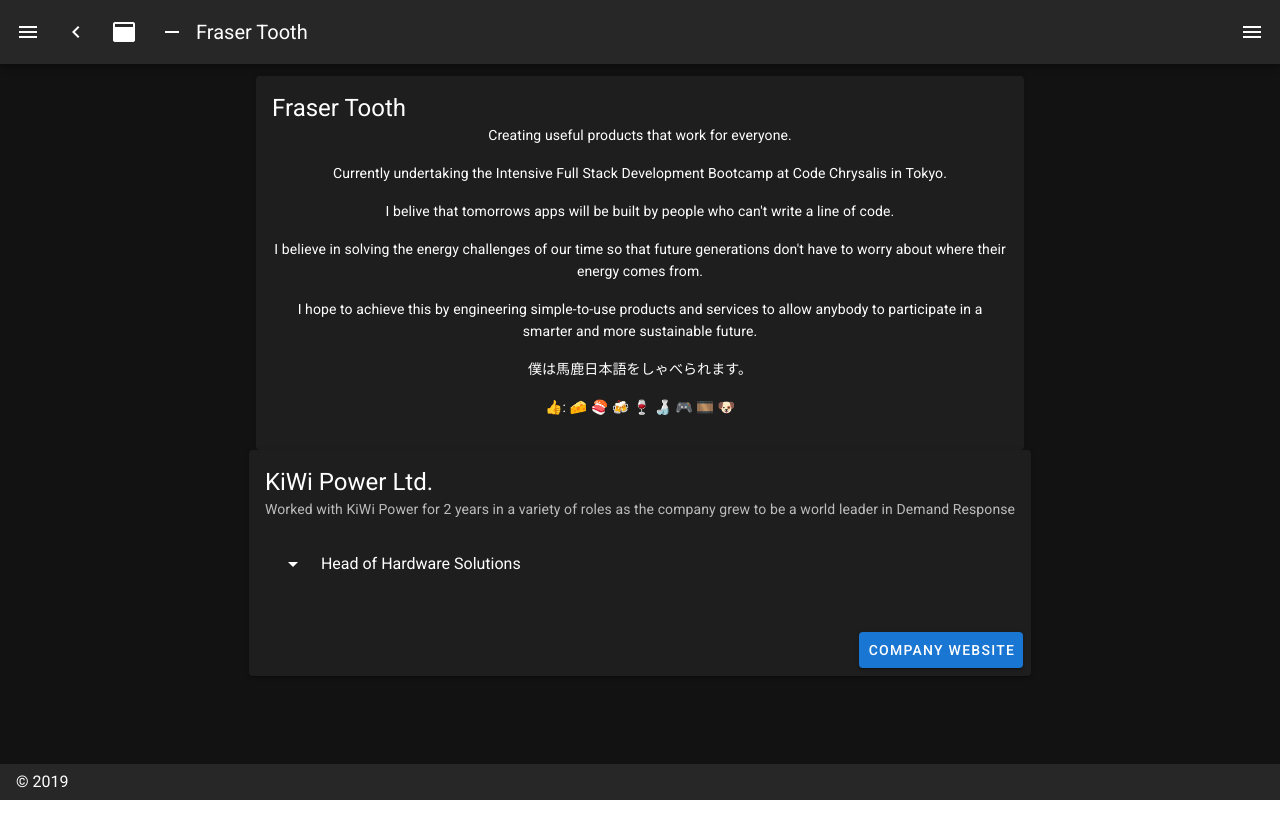
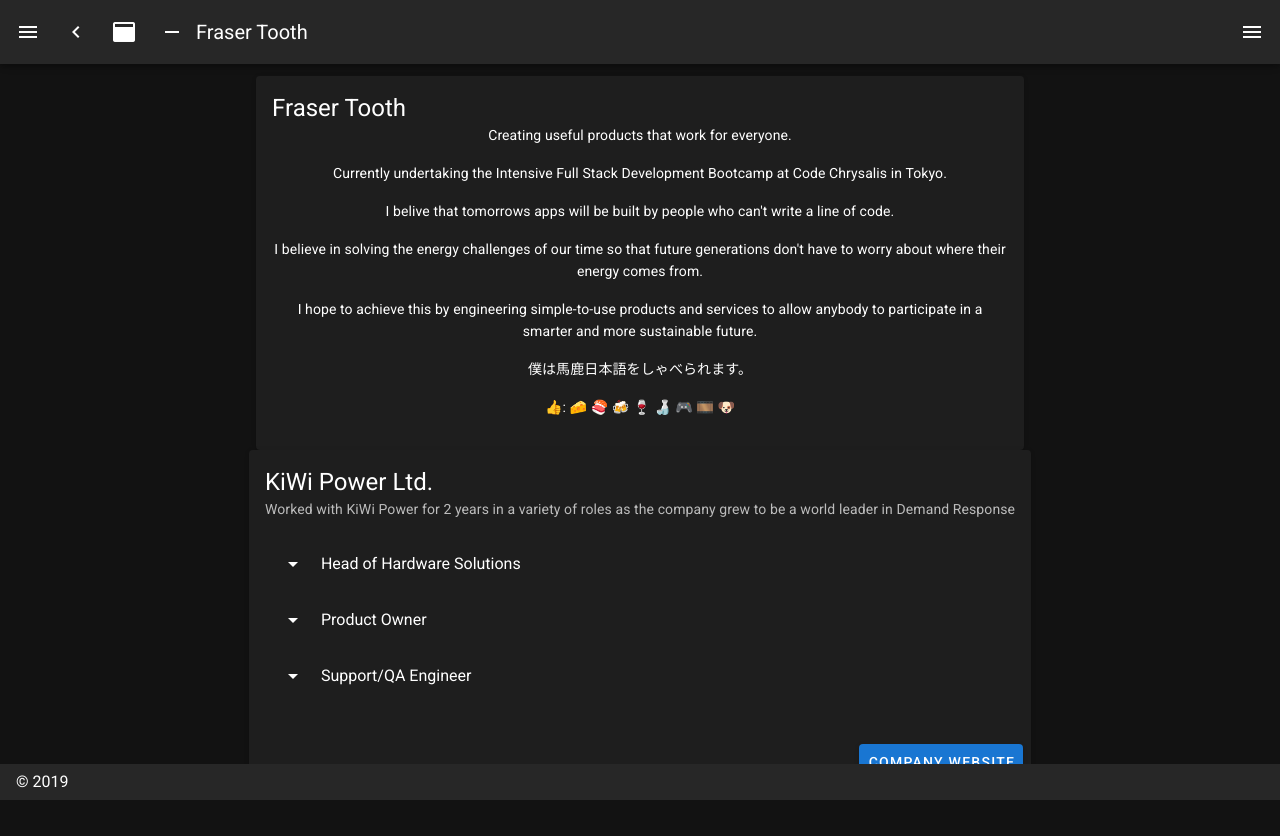
Before and after one commit to FraserTooth/frasertooth.github.io-vueApp, a Nuxt app: page /aboutme in a window 1280 px wide. Before the commit the page ends 800 px from the top, so only its background shows below. Built offline with nearby package versions, Linux system fonts and the light colour scheme.

Commit message:
Added combinator files to make additons easier

```diff
--- /dev/null
+++ b/assets/data/experience/experience.js
@@ -0,0 +1,5 @@
+import kiwipower from './kiwipower.json'
+
+const experience = [kiwipower]
+
+export default experience
--- a/assets/data/experience/kiwipower.json
+++ b/assets/data/experience/kiwipower.json
@@ -12,6 +12,25 @@
         "Onboarding of new manufacturers. Ran the hiring process in the Firmware team",
         "Engagement with external partners to assist in the technical analysis of new business opportunities."
       ]
+    },
+    {
+      "jobTitle": "Product Owner",
+      "dates": "(01/2018 – 04/2019)",
+      "lines": [
+        "Ownership of all legacy and new Internet of Things hardware, guiding the firmware team, developing specifications with business owners and managing feature priorities.",
+        "Also wrote TDD code for bug fixing and small features in the ‘Electric Imp platform’ language Squirrel and companion testing framework ‘Nutkin’.",
+        "Role involved Agile management, documentation, business analysis using MySQL and Python, basic Android app development, physical hardware builds, policy engagement and lobbying, testing, prototyping and competitor research."
+      ]
+    },
+    {
+      "jobTitle": "Support/QA Engineer",
+      "dates": "(01/2017 – 01/2019)",
+      "lines": [
+        "My role was to own the resolution of operational problems, support product development and solve unique project challenges.",
+        "QA tasks: Bug diagnostics in our hardware and web services, automation of manual team tasks and ensuring commissioning best practice.",
+        "Support tasks: sourcing and testing equipment, automated testing maintenance and code level bug analysis in C & Squirrel.",
+        "Also supported various one-off projects such as an ‘SQL/Influx to modbus to voltages’ interface built with a RaspberryPi and NodeRed."
+      ]
     }
   ],
   "links": {
--- /dev/null
+++ b/assets/data/projects/projects.js
@@ -0,0 +1,6 @@
+import alwyn from './alwyn.json'
+import goexamine from './goexamine.json'
+
+const projects = [alwyn, goexamine]
+
+export default projects
--- a/components/experience/Job.vue
+++ b/components/experience/Job.vue
@@ -1,5 +1,5 @@
 <template>
-  <v-list-group no-action sub-group>
+  <v-list-group active-class="router-link-active" no-action sub-group>
     <template v-slot:activator>
       <v-list-item-content>
         <v-list-item-title>{{jobData.jobTitle}}</v-list-item-title>
@@ -9,7 +9,7 @@
     <v-list-item>
       <v-list-item-content>
         <v-card-subtitle>{{jobData.dates}}</v-card-subtitle>
-        <div v-for="line in jobData.lines" :key="line[0]">{{line}}</div>
+        <div v-for="line in jobData.lines" :key="line">{{line}}</div>
       </v-list-item-content>
     </v-list-item>
   </v-list-group>
--- a/pages/aboutme.vue
+++ b/pages/aboutme.vue
@@ -1,7 +1,7 @@
 <template>
   <v-layout column justify-center align-center>
     <ResumeIntroduction />
-    <CompanyCard :experienceData="kiwiData" />
+    <CompanyCard v-for="company in companies" :experienceData="company" :key="company.company" />
   </v-layout>
 </template>
 
@@ -10,7 +10,7 @@ import ResumeIntroduction from '../components/resume/ResumeIntroduction.vue'
 import CompanyCard from '../components/experience/CompanyCard.vue'
 
 //  JSON Files for Jobs
-import kiwiData from '../assets/data/experience/kiwipower.json'
+import companies from '../assets/data/experience/experience.js'
 export default {
   components: {
     ResumeIntroduction,
@@ -18,7 +18,7 @@ export default {
   },
   data() {
     return {
-      kiwiData
+      companies
     }
   }
 }
--- a/pages/projects.vue
+++ b/pages/projects.vue
@@ -2,8 +2,7 @@
   <v-layout column justify-center align-center>
     <v-flex xs12 sm8 md6>
       <ProjectsIntroducton />
-      <ProjectCard :projectData="alwynData" />
-      <ProjectCard :projectData="goExamineData" />
+      <ProjectCard v-for="project in projects" :projectData="project" :key="project.title" />
     </v-flex>
   </v-layout>
 </template>
@@ -13,8 +12,7 @@ import ProjectsIntroducton from '../components/projects/ProjectsIntroduction'
 import ProjectCard from '../components/projects/ProjectCard'
 
 //  JSON Files for Projects
-import alwynData from '../assets/data/projects/alwyn.json'
-import goExamineData from '../assets/data/projects/goexamine.json'
+import projects from '../assets/data/projects/projects.js'
 export default {
   components: {
     ProjectsIntroducton,
@@ -22,8 +20,7 @@ export default {
   },
   data() {
     return {
-      alwynData,
-      goExamineData
+      projects
     }
   }
 }
```
